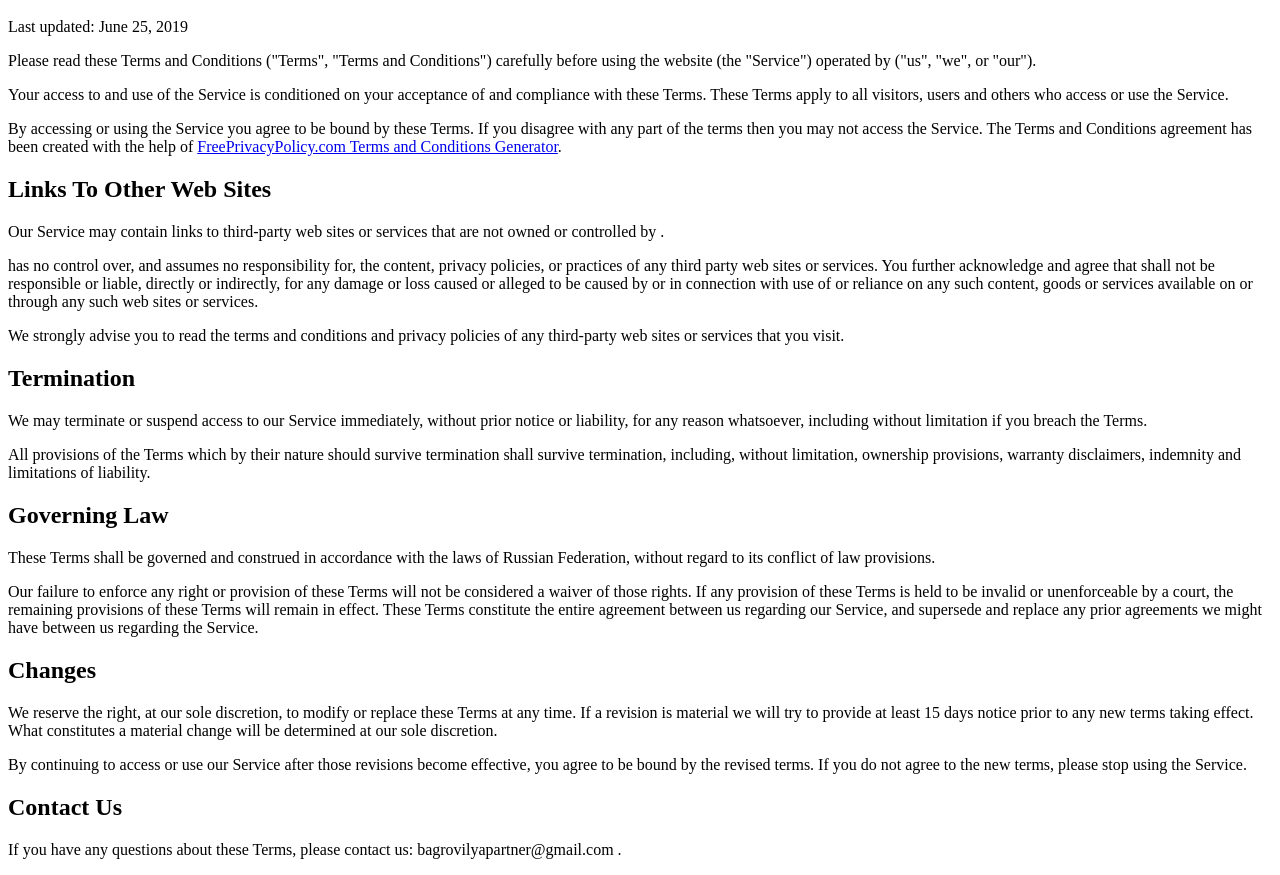
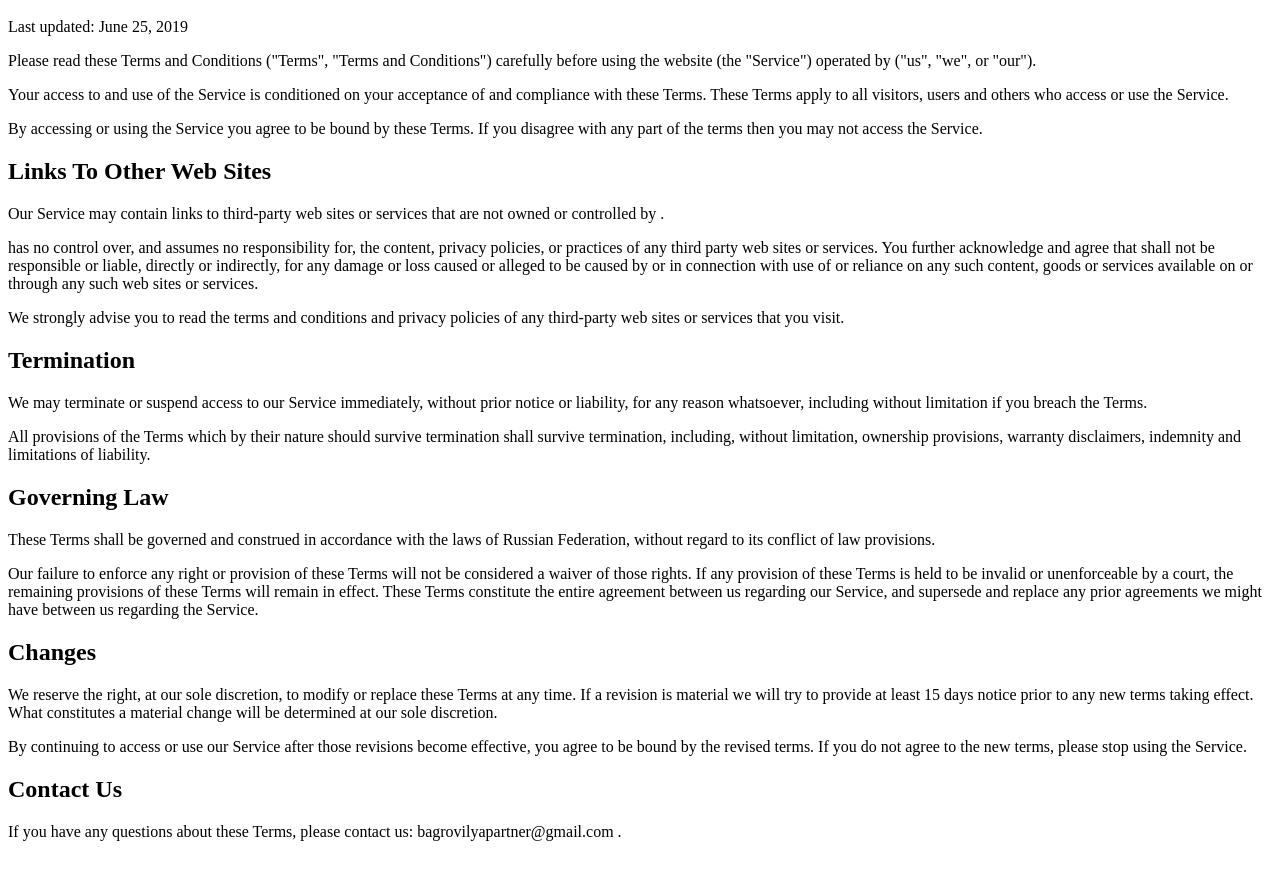
Before and after one commit to bagrofilya/Terms, a plain HTML site: page index.html in a window 1280 px wide. Shown: the part 48-923 px from the top of the page. Drawn offline with Linux system fonts and the light colour scheme.

Commit message:
Update index.html

```diff
--- a/index.html
+++ b/index.html
@@ -8,7 +8,7 @@
 
 <p>Your access to and use of the Service is conditioned on your acceptance of and compliance with these Terms. These Terms apply to all visitors, users and others who access or use the Service.</p>
 
-<p>By accessing or using the Service you agree to be bound by these Terms. If you disagree with any part of the terms then you may not access the Service. The Terms and Conditions agreement  has been created with the help of <a href="https://www.freeprivacypolicy.com/free-terms-and-conditions-generator/">FreePrivacyPolicy.com Terms and Conditions Generator</a>.</p>
+<p>By accessing or using the Service you agree to be bound by these Terms. If you disagree with any part of the terms then you may not access the Service.</p>
 
 
 
```
